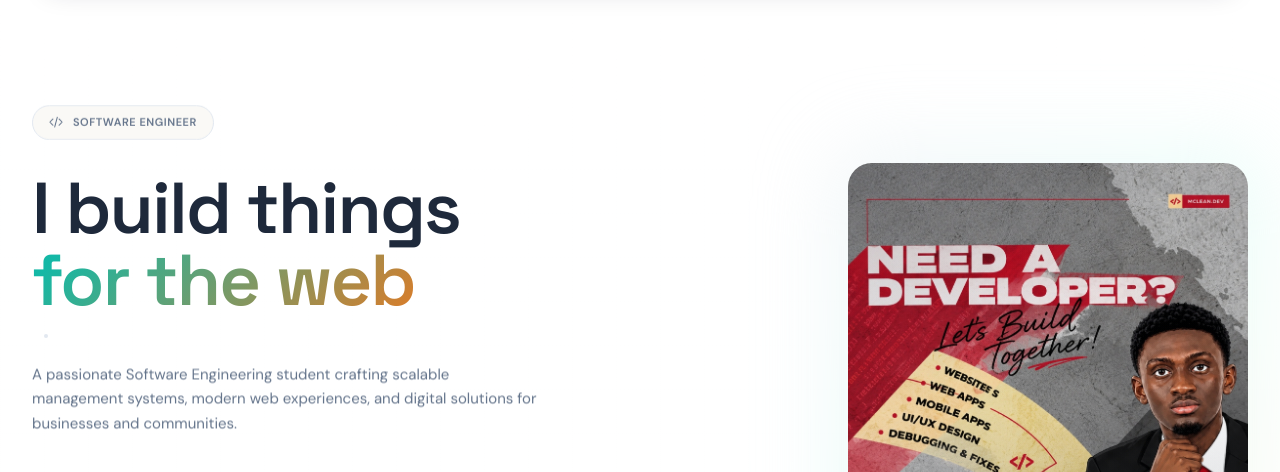
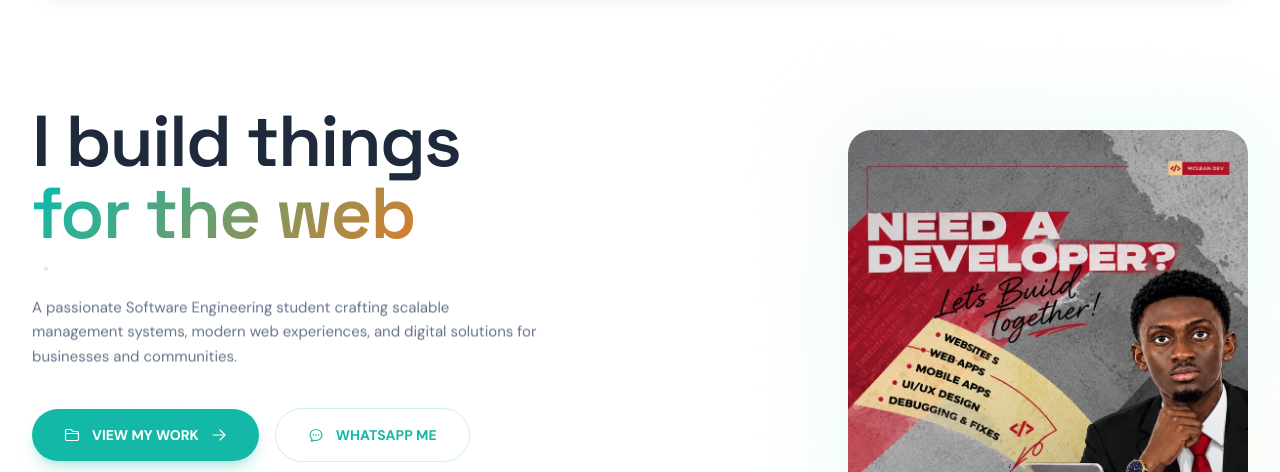
Before and after one commit to dztrb/portfolio, a plain HTML site: page index.html in a window 1280 px wide. Shown: the part 97-569 px from the top of the page. Drawn offline with nearby package versions, Linux system fonts and the light colour scheme.

Commit message:
Remove Software Engineer badge from hero section

```diff
--- a/index.html
+++ b/index.html
@@ -215,10 +215,6 @@ header { position: -webkit-sticky !important; position: sticky !important; top:
       <div class="flex flex-col lg:flex-row items-center gap-12 lg:gap-20">
         <!-- Text -->
         <div class="flex-1 text-center lg:text-left order-2 lg:order-1">
-          <div class="reveal inline-flex items-center gap-2.5 px-4 py-2 rounded-full bg-cloud border border-line mb-8">
-            <svg class="w-3.5 h-3.5 text-body" xmlns="http://www.w3.org/2000/svg" fill="none" viewBox="0 0 24 24" stroke-width="1.75" stroke="currentColor"><path stroke-linecap="round" stroke-linejoin="round" d="M17.25 6.75 22.5 12l-5.25 5.25m-10.5 0L1.5 12l5.25-5.25m7.5-3-4.5 16.5"/></svg>
-            <span class="text-[11px] font-semibold tracking-wider uppercase text-body">Software Engineer</span>
-          </div>
           <h1 class="reveal reveal-delay-1 font-heading font-semibold text-3xl sm:text-5xl lg:text-6xl xl:text-7xl leading-[1.12] sm:leading-[1.08] tracking-tight text-ink mb-2">
             I build things<br><span class="grad-text">for the web<span class="cursor-blink"></span></span>
           </h1>
```
